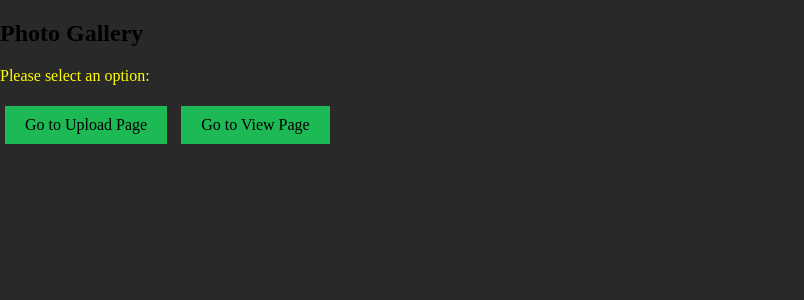
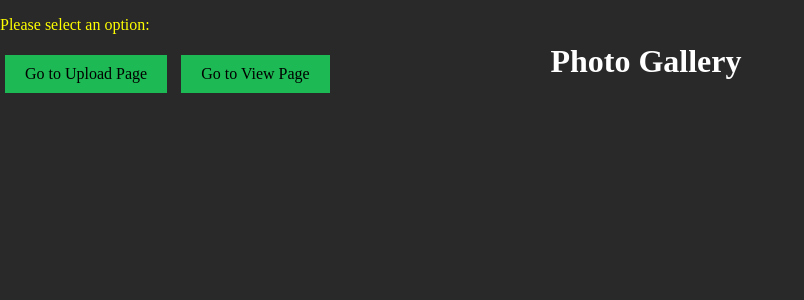
Before and after one commit to MonkeMK/Photo_album, a PHP site: page / in a window 1280 px wide. Shown: the top 300 px of the page, without its empty margins (0-804 px from the left). Run offline with PHP 8.4, Linux system fonts and the light colour scheme.

Commit message:
changed title for a bit

```diff
--- a/css/index.css
+++ b/css/index.css
@@ -23,3 +23,11 @@ body{
     position:absolute;
 
 }
+
+.titel{
+    Color:white;
+    Position:fixed;
+    Left:43%;
+    font-size:200%;
+    font-family: gotham book;
+}
--- a/index.html
+++ b/index.html
@@ -6,7 +6,7 @@
 
 </head>
 <body>
-    <h2>Photo Gallery</h2>
+    <h2 class="titel">Photo Gallery</h2>
     <p class="keuze_text">Please select an option:</p>
 
     <!-- Custom button to go to the Upload page -->
```
Also changed, not shown: uploads/markie.png (added).
